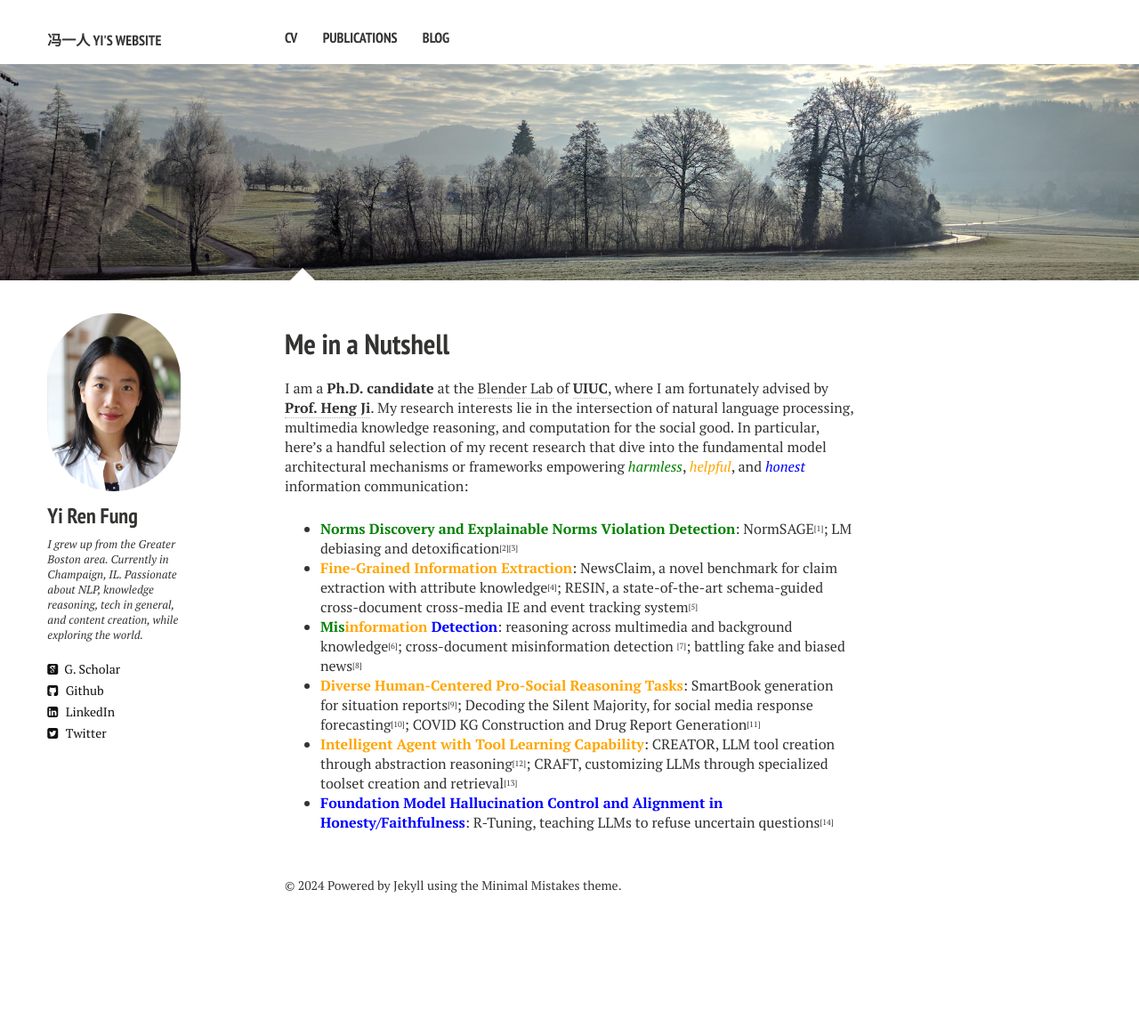
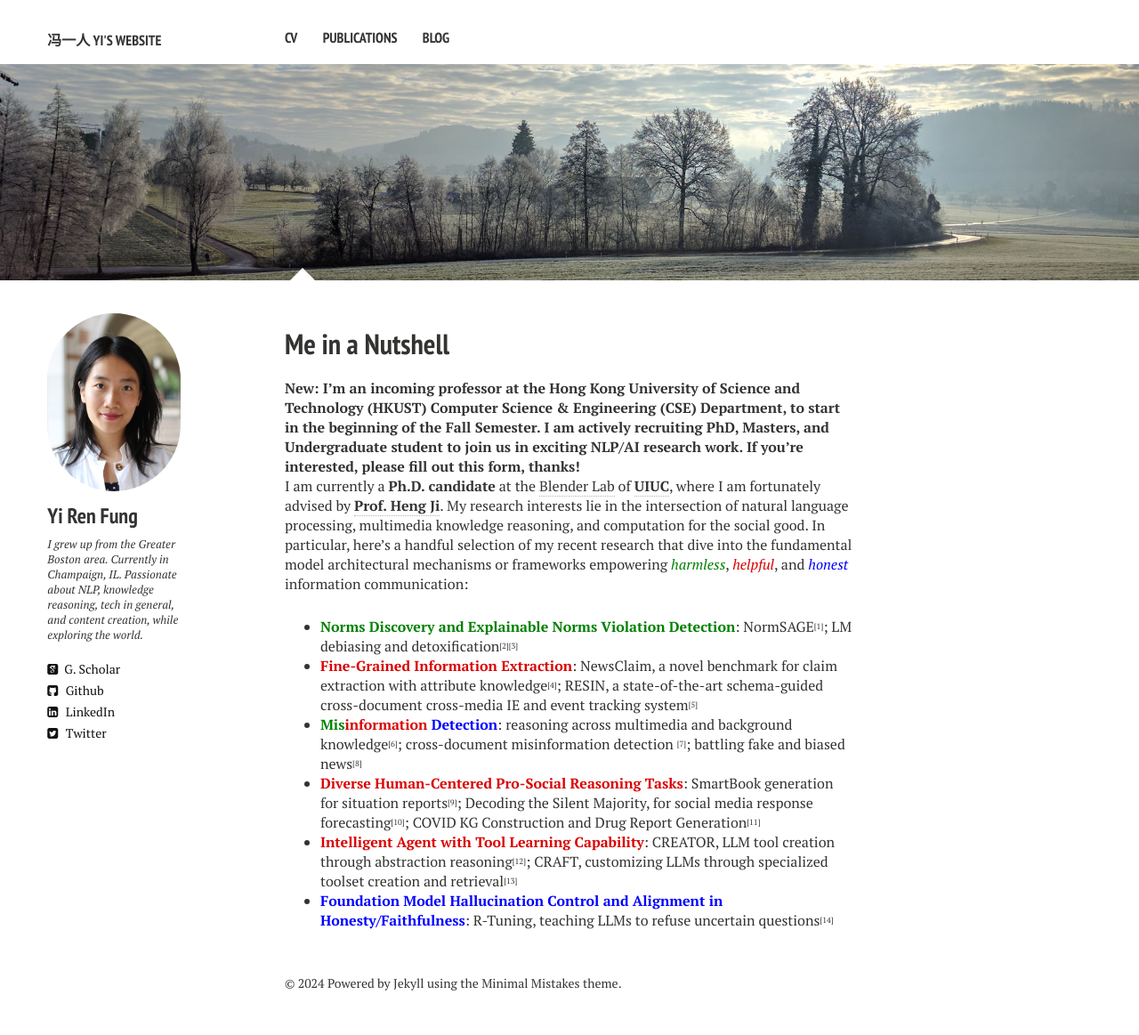
Before and after one commit to yrf1/yrf1.github.io, a Jekyll site: the page built from index.md, in a window 1280 px wide. Shown: the whole page at 89% size. Built offline with Jekyll 4.4.1, drawn with Linux system fonts in a browser that asks for light colours; nearby versions of some CDN libraries; before the commit the page ends 1053 px from its top, so only the background shows below that.

Commit message:
update news

```diff
--- a/_layouts/cv.html
+++ b/_layouts/cv.html
@@ -51,8 +51,6 @@
     <p align="center" class=bottom-small><img src="{{ site.url }}/images/CV/study2.png" alt="Education" width="70" height="70"></p>
     <p align="center" style=" margin-bottom: 35px;">&#8226 I'm a <strong> 4th year CS Ph.D. student </strong> at <strong> <a href="https://www.cics.umass.edu" target="_blank">UIUC</a> </strong>. I've been <strong>awarded</strong> the campus-wide Yunni & Maxine Pao Memorial <strong>fellowship</strong> and department-wide Andrew & Shana Laursen <strong>fellowship</strong>, which funds three to five top PhD students each year.</p>
     <p align="center" style=" margin-bottom: 35px;">&#8226 I'm a proud and dedicated member of the <strong><a href="https://github.com/Information-Fusion-Lab-Umass/" target="_blank">Blender Lab</a></strong>, headed by <strong> <a href="http://blender.cs.illinois.edu/hengji.html" target="_blank">Prof. Heng Ji</a> </strong>.</p>
-    <p align="center" class="bottom-three">&#8226 I received my joint <strong>M.S.</strong>/<strong>B.S. </strong> degree previously from <a href="https://www.cics.umass.edu" target="_blank">UMass Amherst</a>.</p>
-
     <p align="center" class=bottom-small><img src="{{ site.url }}/images/CV/business.png" alt="Work Experience" width="70" height="70"></p>
     <p align="center" style=" margin-bottom: 35px;">&#8226 As a graduate student <strong>researcher</strong>, I have developed models and driven system integrations that <strong>score top (1st place)</strong> at the official <strong>evaluations</strong> of <strong>multi-million dollar grant programs</strong> (e.g., CCU), outperforming many other top universities/institutions.
     <p align="center" style=" margin-bottom: 35px;">&#8226 As <strong>Teaching Assistant</strong>, I have helped taught several high-demand graduate level courses, including <strong><a href="http://blender.cs.illinois.edu/hengji/teaching.html" target="_blank">CS598 Advanced NLP</a></strong> and <strong><a href="https://people.cs.umass.edu/~domke/courses/compsci589/" target="_blank">CS589 Machine Learning</a></strong>.</p>
--- a/index.md
+++ b/index.md
@@ -7,10 +7,12 @@ image:
   feature: trees.jpg
 ---
 
-I am a <b>Ph.D. candidate</b> at the <a href="https://blender.cs.illinois.edu/" target="_blank">Blender Lab</a> of <a href="https://cs.illinois.edu/" target="_blank"><b>UIUC</b></a>, where I am fortunately advised by <a href="https://blender.cs.illinois.edu/hengji.html" target="_blank"><b>Prof. Heng Ji</b></a>. My research interests lie in the intersection of natural language processing, multimedia knowledge reasoning, and computation for the social good. In particular, here's a handful selection of my recent research that dive into the fundamental model architectural mechanisms or frameworks empowering <i><font color="green">harmless</font></i>, <i><font color="orange">helpful</font></i>, and <i><font color="blue">honest</font></i> information communication:
+<b>New: I'm an incoming professor at the Hong Kong University of Science and Technology (HKUST) Computer Science & Engineering (CSE) Department, to start in the beginning of the Fall Semester.  I am actively recruiting PhD, Masters, and Undergraduate student to join us in exciting NLP/AI research work. If you're interested, please fill out this <a href="https://forms.gle/wpJh4LCohUMBpANm8" target="_blank">form</a>, thanks!</b>
+
+I am currently a <b>Ph.D. candidate</b> at the <a href="https://blender.cs.illinois.edu/" target="_blank">Blender Lab</a> of <a href="https://cs.illinois.edu/" target="_blank"><b>UIUC</b></a>, where I am fortunately advised by <a href="https://blender.cs.illinois.edu/hengji.html" target="_blank"><b>Prof. Heng Ji</b></a>. My research interests lie in the intersection of natural language processing, multimedia knowledge reasoning, and computation for the social good. In particular, here's a handful selection of my recent research that dive into the fundamental model architectural mechanisms or frameworks empowering <i><font color="green">harmless</font></i>, <i><font color="dark orange">helpful</font></i>, and <i><font color="blue">honest</font></i> information communication:
 * <b><font color="green">Norms Discovery and Explainable Norms Violation Detection</font></b>: NormSAGE<sup><sub>[<a href="https://arxiv.org/abs/2210.08604" target="_blank">1</a>]</sub></sup>; LM debiasing and detoxification<sup><sub>[<a href="https://arxiv.org/abs/2305.12798" target="_blank">2</a>]</sub></sup><sup><sub>[<a href="https://ojs.aaai.org/index.php/AAAI/article/view/26279" target="_blank">3</a>]</sub></sup>
-* <b><font color="orange">Fine-Grained Information Extraction</font></b>: NewsClaim, a novel benchmark for claim extraction with attribute knowledge<sup><sub>[<a href="https://arxiv.org/abs/2112.08544" target="_blank">4</a>]</sub></sup>; RESIN, a state-of-the-art schema-guided cross-document cross-media IE and event tracking system<sup><sub>[<a href="https://aclanthology.org/2021.naacl-demos.16/" target="_blank">5</a>]</sub></sup>
-* <b><font color="green">Mis</font><font color="orange">information</font> <font color="blue">Detection</font></b>: reasoning across multimedia and background knowledge<sup><sub>[<a href="http://scholar.google.es/citations?user=eUae2K0AAAAJ" target="_blank">6</a>]</sub></sup>; cross-document misinformation detection <sup><sub>[<a href="https://aclanthology.org/2022.naacl-main.40/" target="_blank">7</a>]</sub></sup>; battling fake and biased news<sup><sub>[<a href="https://dl.acm.org/doi/abs/10.1145/3534678.3542615" target="_blank">8</a>]</sub></sup>
-* <b><font color="orange">Diverse Human-Centered Pro-Social Reasoning Tasks</font></b>: SmartBook generation for situation reports<sup><sub>[<a href="https://arxiv.org/pdf/2303.14337.pdf" target="_blank">9</a>]</sub></sup>; Decoding the Silent Majority, for social media response forecasting<sup><sub>[<a href="https://arxiv.org/pdf/2310.13297.pdf" target="_blank">10</a>]</sub></sup>; COVID KG Construction and Drug Report Generation<sup><sub>[<a href="https://aclanthology.org/2021.naacl-demos.8/" target="_blank">11</a>]</sub></sup>
-* <b><font color="orange">Intelligent Agent with Tool Learning Capability</font></b>: CREATOR, LLM tool creation through abstraction reasoning<sup><sub>[<a href="https://arxiv.org/pdf/2305.14318.pdf" target="_blank">12</a>]</sub></sup>; CRAFT, customizing LLMs through specialized toolset creation and retrieval<sup><sub>[<a href="https://arxiv.org/abs/2309.17428" target="_blank">13</a>]</sub></sup>
+* <b><font color="dark orange">Fine-Grained Information Extraction</font></b>: NewsClaim, a novel benchmark for claim extraction with attribute knowledge<sup><sub>[<a href="https://arxiv.org/abs/2112.08544" target="_blank">4</a>]</sub></sup>; RESIN, a state-of-the-art schema-guided cross-document cross-media IE and event tracking system<sup><sub>[<a href="https://aclanthology.org/2021.naacl-demos.16/" target="_blank">5</a>]</sub></sup>
+* <b><font color="green">Mis</font><font color="dark orange">information</font> <font color="blue">Detection</font></b>: reasoning across multimedia and background knowledge<sup><sub>[<a href="http://scholar.google.es/citations?user=eUae2K0AAAAJ" target="_blank">6</a>]</sub></sup>; cross-document misinformation detection <sup><sub>[<a href="https://aclanthology.org/2022.naacl-main.40/" target="_blank">7</a>]</sub></sup>; battling fake and biased news<sup><sub>[<a href="https://dl.acm.org/doi/abs/10.1145/3534678.3542615" target="_blank">8</a>]</sub></sup>
+* <b><font color="dark orange">Diverse Human-Centered Pro-Social Reasoning Tasks</font></b>: SmartBook generation for situation reports<sup><sub>[<a href="https://arxiv.org/pdf/2303.14337.pdf" target="_blank">9</a>]</sub></sup>; Decoding the Silent Majority, for social media response forecasting<sup><sub>[<a href="https://arxiv.org/pdf/2310.13297.pdf" target="_blank">10</a>]</sub></sup>; COVID KG Construction and Drug Report Generation<sup><sub>[<a href="https://aclanthology.org/2021.naacl-demos.8/" target="_blank">11</a>]</sub></sup>
+* <b><font color="dark orange">Intelligent Agent with Tool Learning Capability</font></b>: CREATOR, LLM tool creation through abstraction reasoning<sup><sub>[<a href="https://arxiv.org/pdf/2305.14318.pdf" target="_blank">12</a>]</sub></sup>; CRAFT, customizing LLMs through specialized toolset creation and retrieval<sup><sub>[<a href="https://arxiv.org/abs/2309.17428" target="_blank">13</a>]</sub></sup>
 * <b><font color="blue">Foundation Model Hallucination Control and Alignment in Honesty/Faithfulness</font></b>: R-Tuning, teaching LLMs to refuse uncertain questions<sup><sub>[<a href="https://arxiv.org/abs/2311.09677" target="_blank">14</a>]</sub></sup>
```
